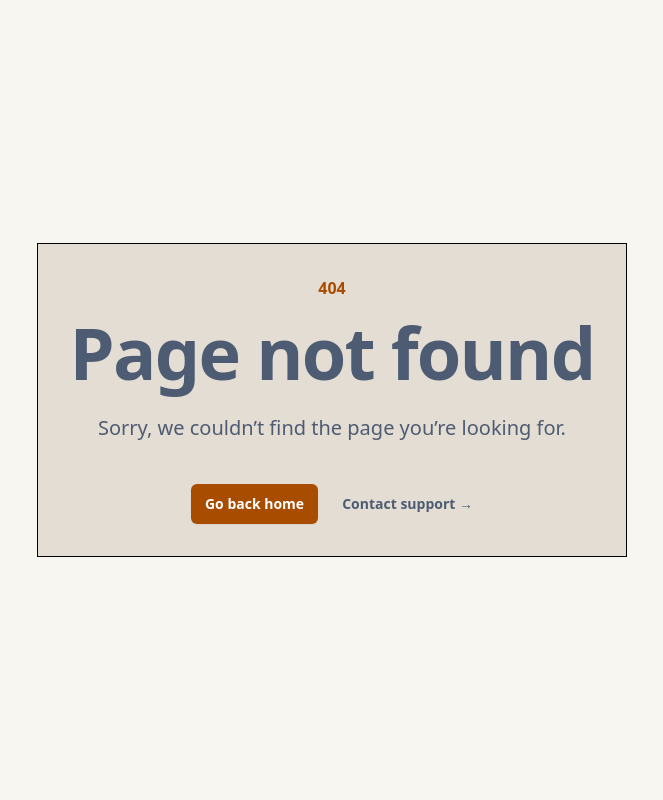
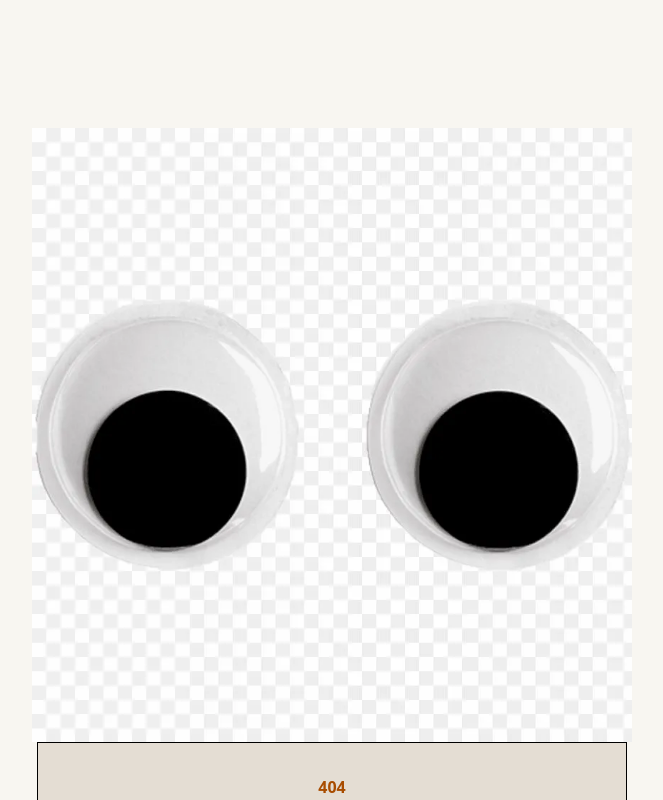
Before and after one commit to rzagramonte/haven-health, a Next.js app: page /error404 in a window 1280 px wide. Shown: the top 800 px of the page, without its empty margins (308-971 px from the left). Built offline with nearby package versions, Linux system fonts and the light colour scheme.

Commit message:
style(error404): typescript error with svg
tried adding googlyeyes image but got a typescript error

```diff
--- a/app/error404/page.tsx
+++ b/app/error404/page.tsx
@@ -1,7 +1,17 @@
+import Image from 'next/image'
+
 export default function Error404() {
   return (
     <>
       <main className="grid min-h-full place-items-center bg-background px-6 py-24 sm:py-32 lg:px-8">
+        <div className="bg-background">
+          <Image
+            alt="googly eyes"
+            height={600}
+            width={600}
+            src="/images/googlyeyes.jpg"
+          />
+        </div>
         <div className="text-center border-1 border-black p-[2em] bg-card">
           <p className="text-base font-semibold text-accent">404</p>
           <h1 className="mt-4 text-5xl font-semibold tracking-tight text-balance text-foreground sm:text-7xl">
```
Also changed, not shown: public/images/googlyeyes.jpg (added).
